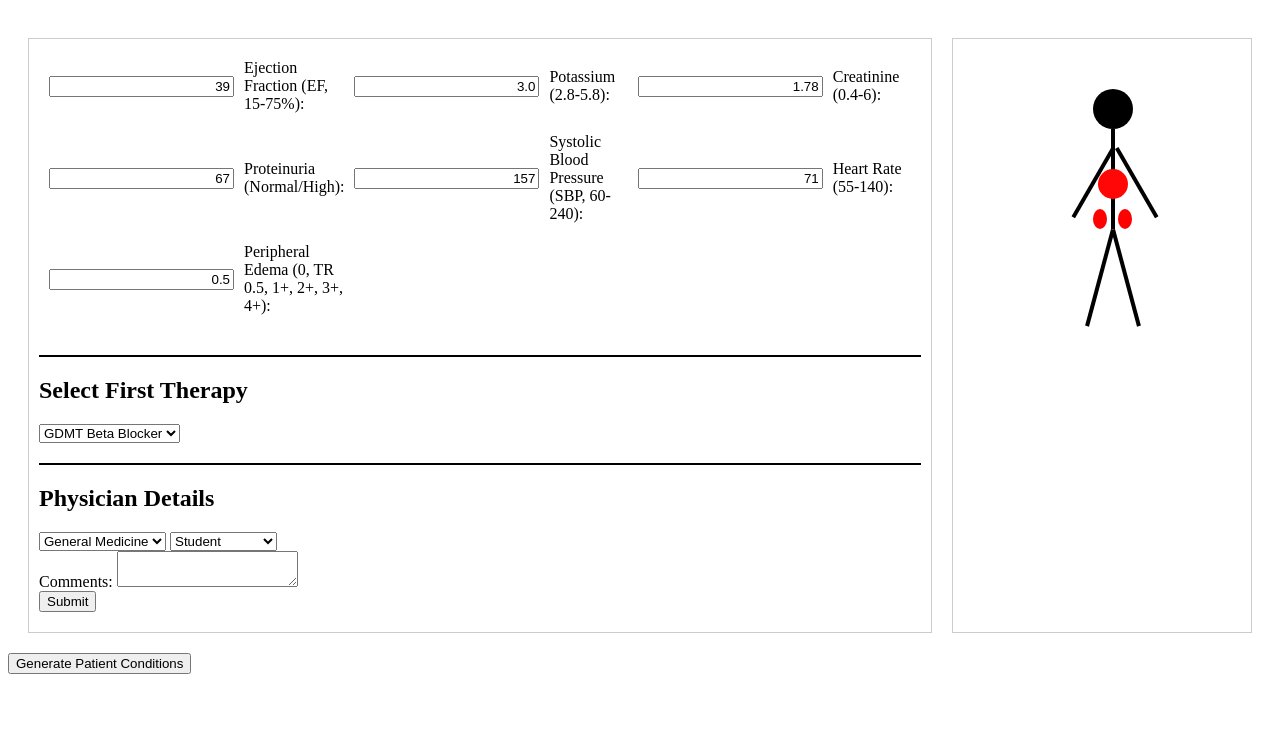
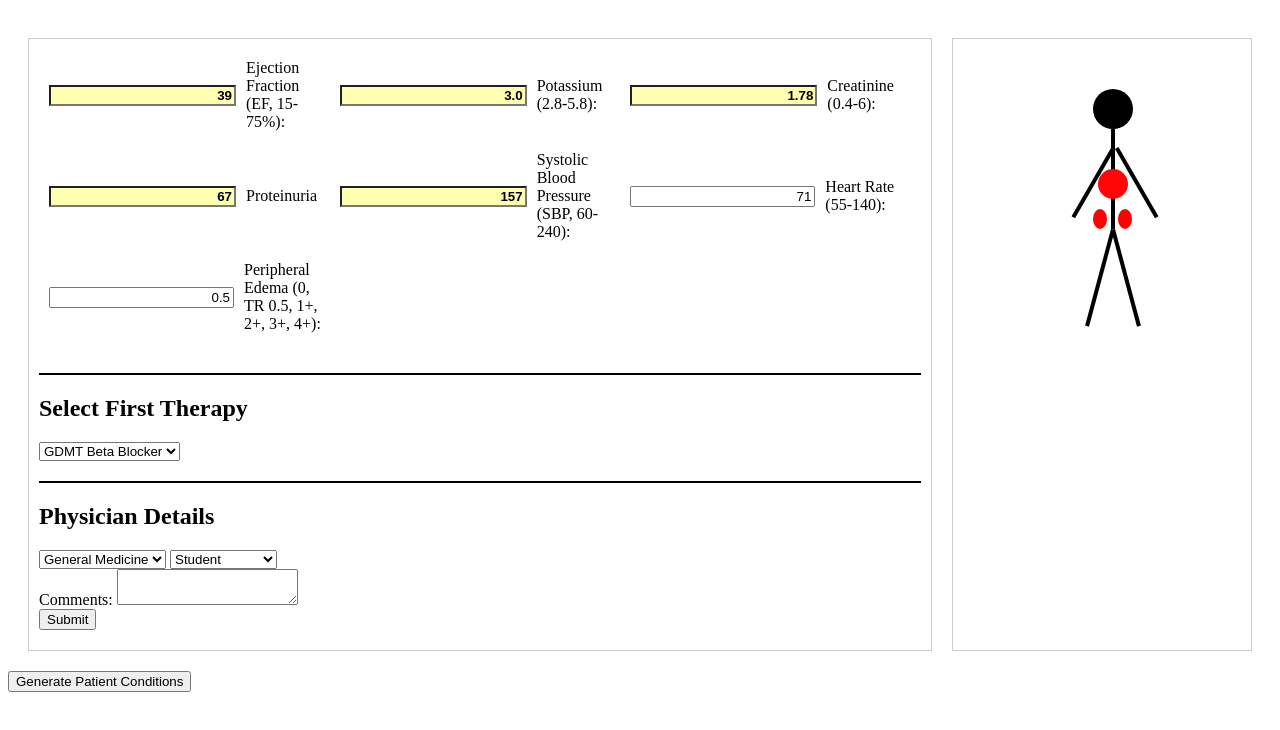
Before and after one commit to DormantOne/learnexpertopinion, a plain HTML site: page index.html in a window 1280 px wide. Shown: the part 48-778 px from the top of the page. Drawn offline with Linux system fonts and the light colour scheme.

Commit message:
Update index.html

```diff
--- a/index.html
+++ b/index.html
@@ -230,6 +230,22 @@
         .kidney.abnormal {
             animation: rotate-colors 3s infinite;
         }
+        /* Add these styles to your existing <style> tag */
+        .faint-red {
+            background-color: rgba(255, 0, 0, 0.6); /* Faint red with some transparency */
+        }
+
+        .faint-blue {
+            background-color: rgba(0, 0, 255, 0.6); /* Faint blue with some transparency */
+        }
+
+        .boldface {
+            font-weight: bold; /* Makes the text bold */
+        }
+        .faint-yellow {
+            background-color: rgba(255, 255, 0, 0.3); /* Faint yellow with some transparency */
+        }
+
 
     </style>
 </head>
@@ -242,7 +258,7 @@
                     <div><input type="text" id="ef" name="ef" readonly><label for="ef">Ejection Fraction (EF, 15-75%):</label></div>
                     <div><input type="text" id="potassium" name="potassium" readonly><label for="potassium">Potassium (2.8-5.8):</label></div>
                     <div><input type="text" id="creatinine" name="creatinine" readonly><label for="creatinine">Creatinine (0.4-6):</label></div>
-                    <div><input type="text" id="proteinuria" name="proteinuria" readonly><label for="proteinuria">Proteinuria (Normal/High):</label></div>
+                    <div><input type="text" id="proteinuria" name="proteinuria" readonly><label for="proteinuria">Proteinuria</label></div>
                     <div><input type="text" id="sbp" name="sbp" readonly><label for="sbp">Systolic Blood Pressure (SBP, 60-240):</label></div>
                     <div><input type="text" id="heartRate" name="heartRate" readonly><label for="heartRate">Heart Rate (55-140):</label></div>
                     <div><input type="text" id="edema" name="edema" readonly><label for="edema">Peripheral Edema (0, TR 0.5, 1+, 2+, 3+, 4+):</label></div>
@@ -299,7 +315,7 @@
 
 
         var firebaseConfig = {
-            apiKey: "AIzaSyCmwf3TuuiJZ1dZSPSIc8NNIb84bn0dv9g",
+            apiKey: "AIzaSyDaSr9ioGP0-pUbD70GedfPfYlbeX9aP-o",
             authDomain: "learnexpertopinion.firebaseapp.com",
             projectId: "learnexpertopinion",
             storageBucket: "learnexpertopinion.appspot.com",
@@ -361,11 +377,17 @@
             const creatinineValue = generateValueForCondition(1, 1.4, 0.4, 6);
             const proteinuriaValue = determineProteinuria();
             const edemaValue = generateEdema();
+            const sbpValue = generateValueForCondition(120, 45, 60, 240);
 
             // Heart rate, blood pressure, and ejection fraction without decimals
 
+            // Update the SBP value and background accordingly
+            document.getElementById('sbp').value = Math.round(sbpValue);
+            updateBackground(sbpValue); // Function to update the background color based on SBP
+
+
             document.getElementById('ef').value = Math.round(efValue);
-            document.getElementById('sbp').value = Math.round(generateValueForCondition(120, 45, 60, 240));
+            //document.getElementById('sbp').value = Math.round(generateValueForCondition(120, 45, 60, 240));
             document.getElementById('heartRate').value = Math.round(heartRateValue);
 
 
@@ -385,6 +407,28 @@
             adjustLegThickness(edemaValue);
         }
 
+        function updateBackground(sbp) {
+            const gridContainer = document.querySelector('.grid');
+            const sbpInput = document.getElementById('sbp'); // Get the SBP input field
+
+            // Reset the background and boldface styles
+            gridContainer.classList.remove('faint-red', 'faint-blue');
+            sbpInput.classList.remove('boldface', 'faint-yellow');
+
+            // Original background color rules
+            if (sbp > 180) {
+                gridContainer.classList.add('faint-red');
+            } else if (sbp < 90) {
+                gridContainer.classList.add('faint-blue');
+            }
+
+            // New boldface and faint yellow background rules for SBP input
+            if (sbp < 100 || sbp > 150) {
+                sbpInput.classList.add('boldface', 'faint-yellow');
+            }
+        }
+
+
         function generateEdema() {
             // This function needs to return a single value for edema, not an array
             if (Math.random() < 0.5) {
@@ -398,6 +442,18 @@
 
         function adjustLegThickness(edema) {
             const legs = document.querySelectorAll('.leg');
+            const edemaInput = document.getElementById('edema'); // Get the edema input field
+
+            // Reset existing styles on the edema input
+            edemaInput.classList.remove('boldface', 'faint-yellow');
+
+            // Set the edema value and apply boldface if necessary
+            edemaInput.value = edema;
+            if (edema === 0 || edema > 0.5) {
+                edemaInput.classList.add('boldface', 'faint-yellow');
+            }
+
+            // Adjust leg representations based on edema value
             legs.forEach(leg => {
                 leg.classList.remove('normal', 'mild', 'moderate', 'severe'); // Ensure all potential classes are removed
 
@@ -412,27 +468,76 @@
             });
         }
 
+
         function adjustKidneyAnimation(potassium, creatinine, proteinuria) {
             const kidneys = document.querySelectorAll('.kidney');
+            const potassiumInput = document.getElementById('potassium');
+            const creatinineInput = document.getElementById('creatinine');
+            const proteinuriaInput = document.getElementById('proteinuria');
+
+            // Reset existing styles
+            potassiumInput.classList.remove('boldface', 'faint-yellow');
+            creatinineInput.classList.remove('boldface', 'faint-yellow');
+            proteinuriaInput.classList.remove('boldface', 'faint-yellow');
+
+            // Maintain kidney animation classes
             kidneys.forEach(kidney => {
                 kidney.classList.remove('abnormal');
 
+                // Apply abnormal class to kidneys if values are out of normal range
                 if (potassium < 3.4 || potassium > 5.23 || creatinine > 1.2 || proteinuria > 30) {
                     kidney.classList.add('abnormal');
                 }
             });
+
+            // Apply boldface and faint yellow background if values are abnormal
+            if (potassium < 3.4 || potassium > 5.23) {
+                potassiumInput.classList.add('boldface', 'faint-yellow');
+            }
+            if (creatinine < 0.4 || creatinine > 1.2) {
+                creatinineInput.classList.add('boldface', 'faint-yellow');
+            }
+            if (proteinuria > 30) {
+                proteinuriaInput.classList.add('boldface', 'faint-yellow');
+            }
         }
+
 
         function adjustHeartAnimation(ef, heartRate) {
             const heart = document.querySelector('.heart');
+            const efInput = document.getElementById('ef'); // Get the EF input field
+            const heartRateInput = document.getElementById('heartRate'); // Get the heart rate input field
+
+            // Reset existing styles
+            efInput.classList.remove('boldface', 'faint-yellow');
+            heartRateInput.classList.remove('boldface', 'faint-yellow');
             heart.style.animationDuration = `${60 / heartRate}s`; // Adjust pump speed based on heart rate
 
+            // Set the EF value in the input field
+            efInput.value = Math.round(ef);
+
+            // Apply boldface and background color if EF is under 50
+            if (ef < 50) {
+                efInput.classList.add('boldface', 'faint-yellow');
+            }
+
+            // Adjust heart animation based on EF
             if (ef < 50) {
                 heart.classList.add('low-ef'); // Add flashing effect if EF is under 50
             } else {
                 heart.classList.remove('low-ef');
             }
+
+            // Set the heart rate value in the input field and apply styling if needed
+            heartRateInput.value = Math.round(heartRate); // Round heart rate to ensure it's a whole number
+            if (heartRate < 60 || heartRate > 110) {
+                heartRateInput.classList.add('boldface', 'faint-yellow');
+            }
         }
+
+
+
+
 
         function populateTherapyOptions() {
             const therapies = [
```
